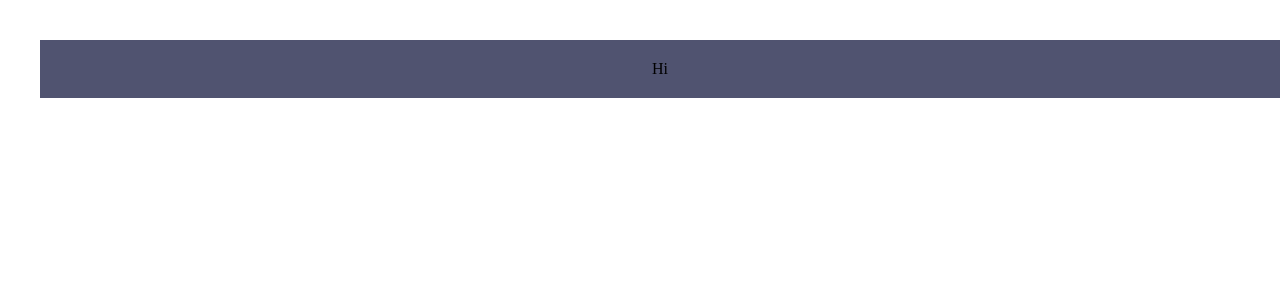
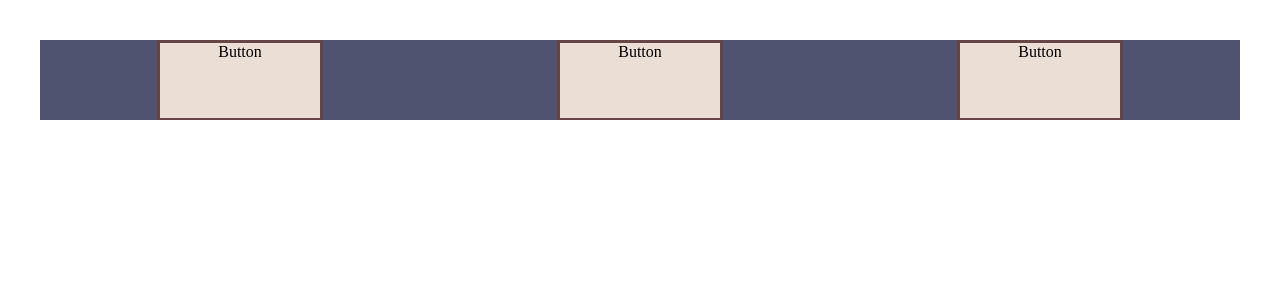
Before and after one commit to AustenVanBrogen/react_shopping_cart, a React (Vite) app in the folder react_shopping_cart/: page / in a window 1280 px wide. Shown: the top 300 px of the page. Built offline with nearby package versions, Linux system fonts and the light colour scheme.

Commit message:
Added button items to the navbar

```diff
--- a/react_shopping_cart/src/components/Button.css
+++ b/react_shopping_cart/src/components/Button.css
@@ -0,0 +1,8 @@
+.navbarButton{
+    height: 94%;
+    min-width: 100px;
+    width: 10rem;
+    text-align: center;
+    background-color: rgb(234,222,213);
+    border: 3px solid rgb(101,69,69);
+}
--- a/react_shopping_cart/src/components/Button.jsx
+++ b/react_shopping_cart/src/components/Button.jsx
@@ -1,5 +1,7 @@
 import './Button.css';
 
-export default function Button(){
-
+export default function Button({buttonID}){
+    return <div className={buttonID}>
+        Button
+    </div>
 }
--- a/react_shopping_cart/src/components/Navbar.css
+++ b/react_shopping_cart/src/components/Navbar.css
@@ -1,5 +1,10 @@
-.NavBar{
+.navBar{
+    min-height: 60px;
+    height: 5rem;
+    width: 100%;
+    display: flex;
     background-color: rgb(80,83,112);
-    padding: 20px;
-    width: 100%;
+    justify-content: space-around;
+    overflow: hidden;
+
 }
--- a/react_shopping_cart/src/components/Navbar.jsx
+++ b/react_shopping_cart/src/components/Navbar.jsx
@@ -2,5 +2,9 @@ import './Navbar.css';
 import Button from './Button.jsx';
 
 export default function Navbar(){
-    return <div className='NavBar'>Hi</div>
+    return <div className='navBar'>
+        <Button buttonID='navbarButton navbarButton1'></Button>
+        <Button buttonID='navbarButton navbarButton2'></Button>
+        <Button buttonID='navbarButton navbarButton3'></Button>
+        </div>
 }
```
